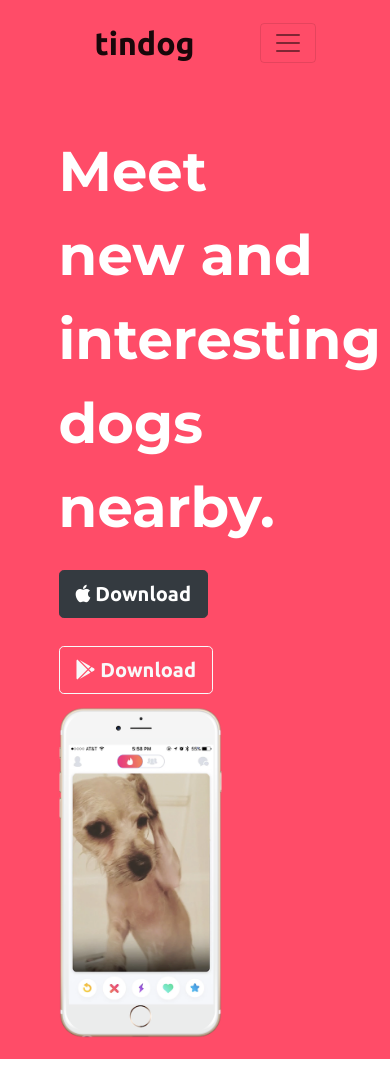
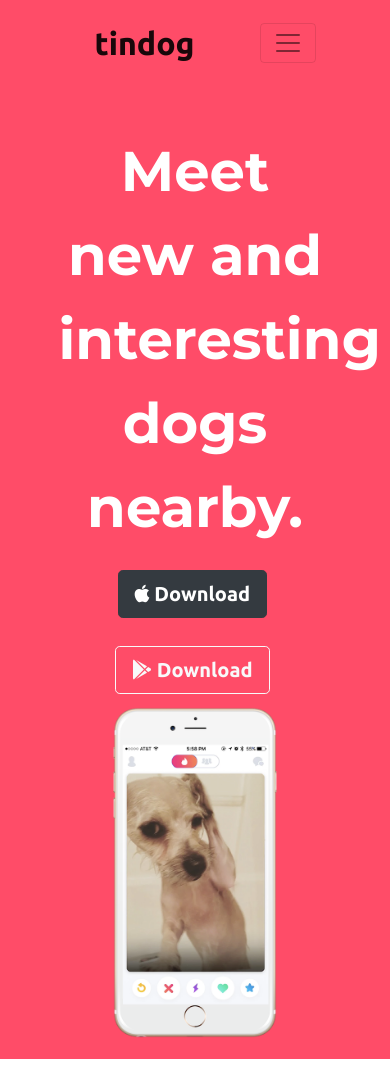
Before and after one commit to vishalsingh99/tindog, a plain HTML site: page index.html in a window 390 px wide. Shown: the top 1084 px of the page. Drawn offline with nearby package versions, Linux system fonts and the light colour scheme.

Commit message:
Adding media query for mobile friendly

```diff
--- a/css/styles.css
+++ b/css/styles.css
@@ -136,3 +136,14 @@ a:hover{
   box-shadow: 0 5px #666;
   transform: translateY(4px);
 }
+
+/* Adding Media Query */
+
+@media (max-width:1280px) {
+  #title{
+    text-align: center;
+  }
+  .title-img{
+    position: static;
+  }
+}
```
